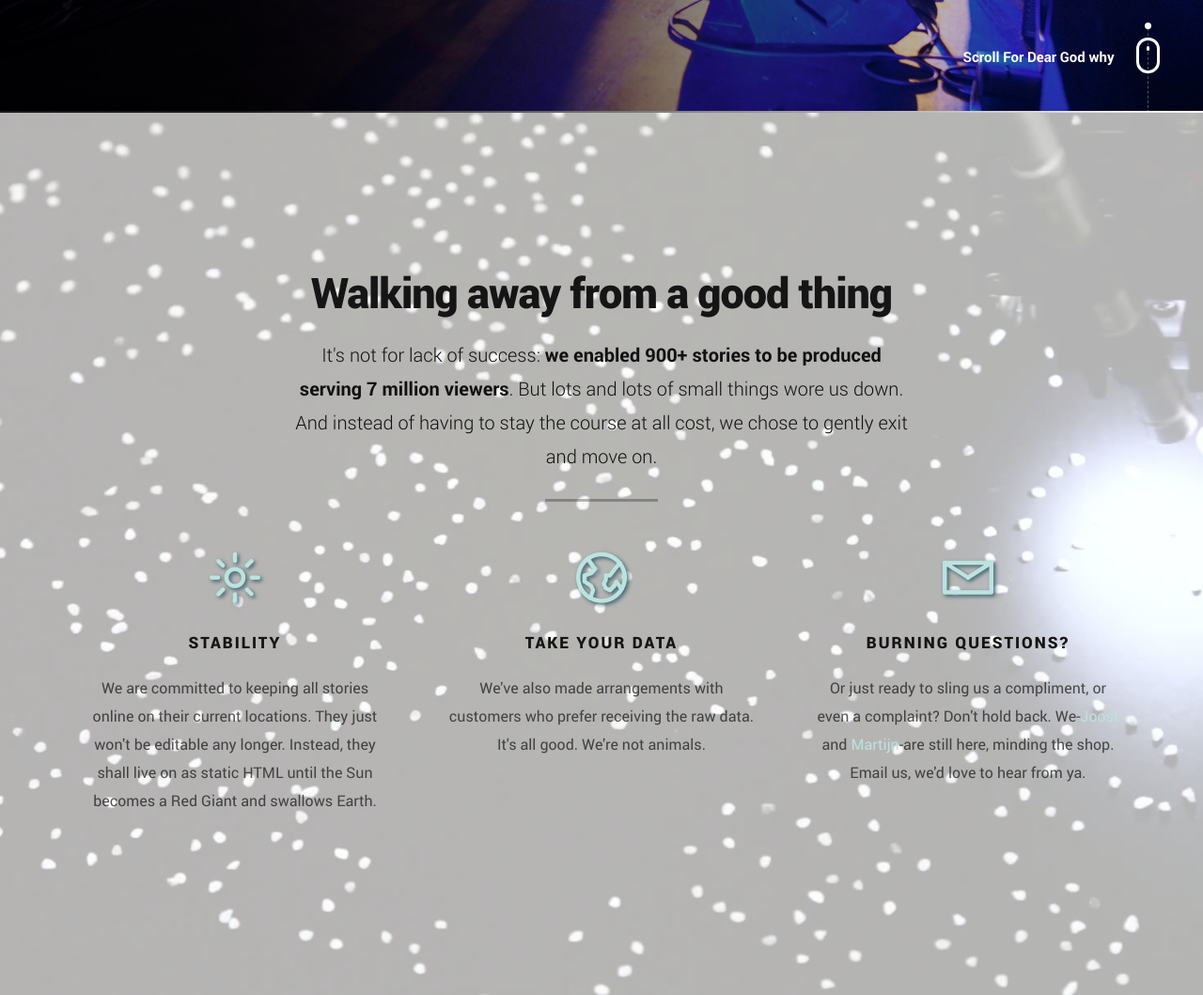
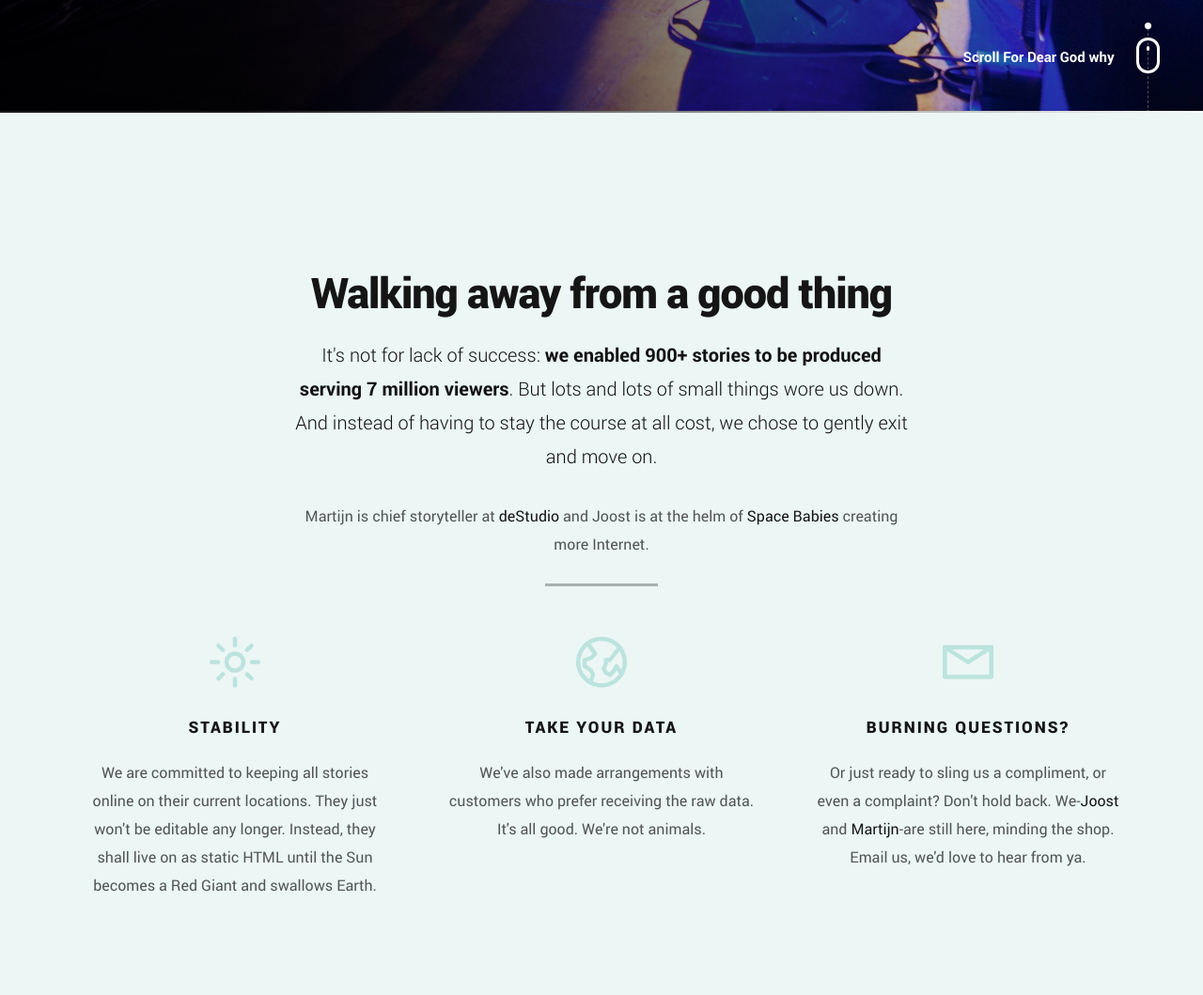
Before and after one commit to scrollytelling/gone, a website: page index.html in a window 1280 px wide. Shown: the part 680-1739 px from the top of the page at 94% size. Drawn offline with Linux system fonts and the light colour scheme; files whose address does not match are found by name.

Commit message:
added exit text from Martijn <3

```diff
--- a/css/main.css
+++ b/css/main.css
@@ -1242,17 +1242,16 @@ header .social-links ul li a:focus {
  *
  * ------------------------------------------------------------------- */
 #info {
-	background: #FFFFFF;
-	background-image: url(../images/info-bg.jpg);
-	background-attachment: fixed;
-	background-repeat: no-repeat;
-	background-position: center;
-	-webkit-background-size: cover;
-	-moz-background-size: cover;
-	background-size: cover;
+	background: #bce3dd;
 	padding: 10.2rem 0 9rem;
 	position: relative;
 	color: rgba(17, 17, 17, 0.7);
+}
+#info a {
+	color: #151515;
+}
+#info a:hover {
+	border-bottom: 1px solid #151515;
 }
 #info .info-overlay {
 	position: absolute;
@@ -1431,7 +1430,6 @@ header .social-links ul li a:focus {
 	display: inline-block;
 	margin-bottom: 2.1rem;
 	color: #BCE3DE;
-	text-shadow: 2px 2px 4px #3A606E;
 }
 .about-list .icon i {
 	font-size: 5.4rem;
--- a/index.html
+++ b/index.html
@@ -113,8 +113,19 @@
 
                   <h1>Walking away from a good thing</h1>
 
-                  <p class="lead">It's not for lack of success: <strong>we enabled 900+ stories to be produced serving 7 million viewers</strong>. But lots and lots of small things wore us down. And instead of having to stay the course at all cost,
+                  <p class="lead">
+                    It's not for lack of success:
+                    <strong>we enabled 900+ stories to be produced serving 7 million viewers</strong>.
+                    But lots and lots of small things wore us down. And instead of having to stay
+                    the course at all cost,
                     we chose to gently exit and move on.</p>
+
+                  <p>
+                    Martijn is chief storyteller at
+                    <a href="https://www.destudio.io">deStudio</a> and Joost is at the helm of
+                    <a href="https://www.spacebabies.nl">Space Babies</a> creating more Internet.
+                  </p>
+
 
                 </div>
               </div> <!-- /tab-content-intro -->
@@ -213,12 +224,12 @@
           <li>
             <h3>Centraal Museum</h3>
             <a href="https://centraalmuseum.archive.scrollytelling.com/">centraalmuseum.archive.scrollytelling.com</a>
-            22 entries
+            1 entry
           </li>
           <li>
             <h3>De Schatkamer van De Stijl</h3>
             <a href="https://destijl.archive.scrollytelling.com/">destijl.archive.scrollytelling.com</a>
-            22 entries
+            6 entries
           </li>
           <li>
             <h3>Growing Home</h3>
@@ -241,6 +252,11 @@
             40 entries
           </li>
           <li>
+            <h3>Scrollytelling <small>it's us!</small></h3>
+            <a href="https://scrollytelling.archive.scrollytelling.com">scrollytelling.archive.scrollytelling.com</a>
+            53 entries
+          </li>
+          <li>
             <h3>Young in Prison: Binnenstebuiten</h3>
             <a href="https://binnenstebuiten.archive.scrollytelling.com/">binnenstebuiten.archive.scrollytelling.com</a>
             1 entry
@@ -260,7 +276,7 @@
         <p class="lead">
           Now that I have you on the horn, take a gander at our custom productions.
           We're incredibly proud of them, and they deserve hot incoming clicks from the
-          interwebs.
+          interwebs too.
 
         <ul class="nakd">
           <li><a href="https://edvanderelsken.amsterdam/">🚔 Ed van der Elsken 🚔</a></li>
```
